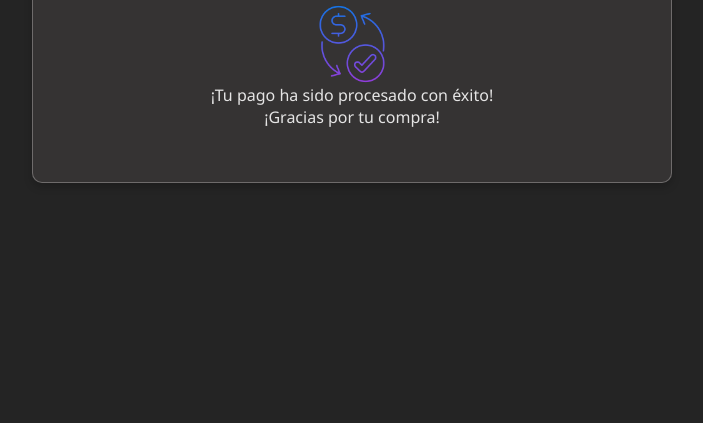
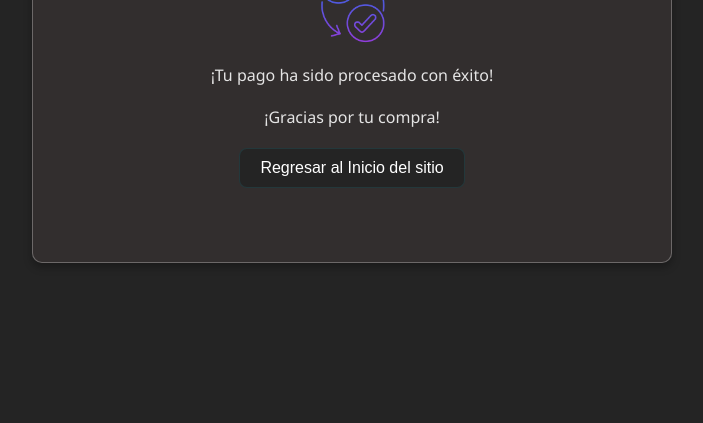
Before and after one commit to Ruben486/bak-url-success, a plain HTML site: page index.html in a window 1280 px wide. Shown: the part 377-800 px from the top of the page, without its empty margins (288-991 px from the left). Drawn offline with Linux system fonts and the light colour scheme.

Commit message:
ajuste 16052025

```diff
--- a/index.html
+++ b/index.html
@@ -20,6 +20,8 @@
         />
         <p>¡Tu pago ha sido procesado con éxito!</p>
         <p>¡Gracias por tu compra!</p>
+        <a href="http://localhost:8081/">
+          <button class="msg-btn">Regresar al Inicio del sitio</button>
       </div>
     </div>
   </body>
--- a/success.css
+++ b/success.css
@@ -21,15 +21,16 @@ body {
 .msg-box {
     display: flex;
     flex-direction: column;
+    gap:20px;
     justify-content: center;
     align-items: center;
     width: 50%;
-    height: 40%;
+    height: 60%;
     margin-left: 25%;
     padding: 10px;
-    background-color: #47434388;
+    background-color: #363131d7;
     border-radius: 10px;
-    box-shadow: 0 4px 8px rgba(0, 0, 0, 0.2);
+    box-shadow: 0 4px 8px rgba(0, 0, 0, 0.3);
     border: solid 1px #a09c9c88;
 }
 
@@ -39,3 +40,17 @@ body {
     color: #cc5b9de0;
     margin-bottom: 20px;
 }
+.msg-btn {
+    padding: 10px 20px;
+    font-size: 1rem;
+    color: #fff;
+    background-color: #242424;
+    border: solid 1px #22495088;
+    border-radius: 8px;
+    cursor: pointer;
+    transition: background-color 0.3s ease;
+}
+.msg-btn:hover {
+    background-color: #2e2b28;
+    color: #b646b6;
+}
```
